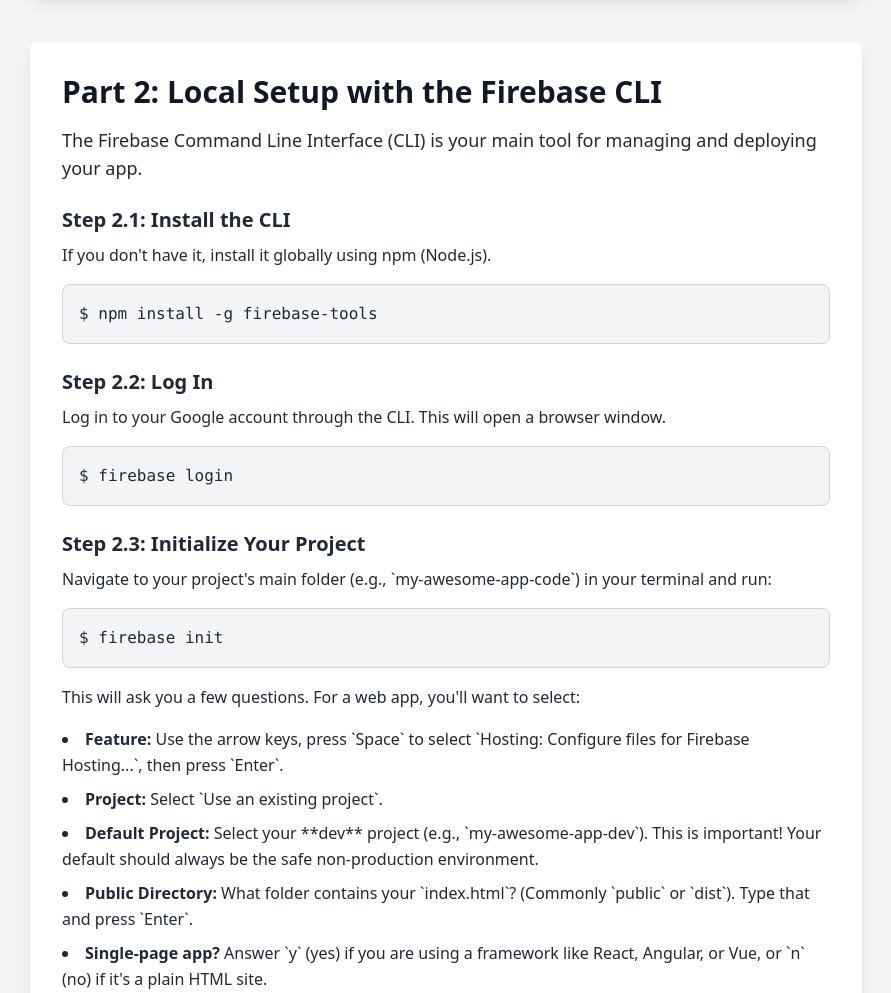
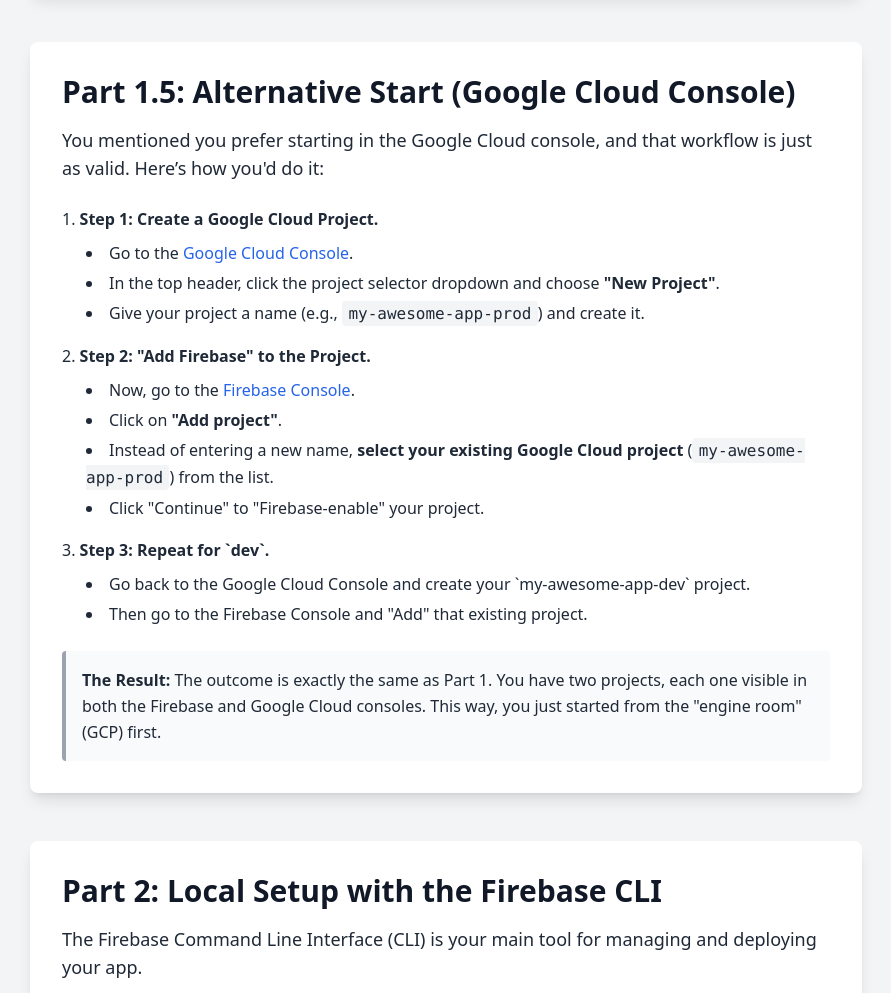
Before and after one commit to servicecoinrwb/development, a plain HTML site: page index.html in a window 1280 px wide. Shown: the part 1140-2133 px from the top of the page, without its empty margins (194-1085 px from the left). Drawn offline with nearby package versions, Linux system fonts and the light colour scheme.

Commit message:
Update index.html

```diff
--- a/index.html
+++ b/index.html
@@ -77,6 +77,41 @@
                     </div>
                 </div>
                 <p class="mt-6 text-sm text-gray-600"><strong>Why?</strong> This completely isolates your production data and authentication from your test environment. You can't accidentally wipe your real users' data if it's in a completely separate project.</p>
+            </section>
+
+            <!-- Part 1.5: Alternative (GCP) Start -->
+            <section class="p-8 bg-white rounded-lg shadow-lg">
+                <h3 class="text-3xl font-bold text-gray-900 mb-4">Part 1.5: Alternative Start (Google Cloud Console)</h3>
+                <p class="text-lg mb-6">You mentioned you prefer starting in the Google Cloud console, and that workflow is just as valid. Here’s how you'd do it:</p>
+                <ol class="list-decimal list-inside space-y-4">
+                    <li>
+                        <strong>Step 1: Create a Google Cloud Project.</strong>
+                        <ul class="list-disc list-inside ml-6 mt-2 space-y-1">
+                            <li>Go to the <a href="https://console.cloud.google.com/" target="_blank" class="text-blue-600 hover:underline">Google Cloud Console</a>.</li>
+                            <li>In the top header, click the project selector dropdown and choose <strong>"New Project"</strong>.</li>
+                            <li>Give your project a name (e.g., <code>my-awesome-app-prod</code>) and create it.</li>
+                        </ul>
+                    </li>
+                    <li>
+                        <strong>Step 2: "Add Firebase" to the Project.</strong>
+                        <ul class="list-disc list-inside ml-6 mt-2 space-y-1">
+                            <li>Now, go to the <a href="https://console.firebase.google.com/" target="_blank" class="text-blue-600 hover:underline">Firebase Console</a>.</li>
+                            <li>Click on <strong>"Add project"</strong>.</li>
+                            <li>Instead of entering a new name, <strong>select your existing Google Cloud project</strong> (<code>my-awesome-app-prod</code>) from the list.</li>
+                            <li>Click "Continue" to "Firebase-enable" your project.</li>
+                        </ul>
+                    </li>
+                    <li>
+                        <strong>Step 3: Repeat for `dev`.</strong>
+                        <ul class="list-disc list-inside ml-6 mt-2 space-y-1">
+                            <li>Go back to the Google Cloud Console and create your `my-awesome-app-dev` project.</li>
+                            <li>Then go to the Firebase Console and "Add" that existing project.</li>
+                        </ul>
+                    </li>
+                </ol>
+                <p class="mt-6 p-4 bg-gray-50 border-l-4 border-gray-400 rounded">
+                    <strong>The Result:</strong> The outcome is exactly the same as Part 1. You have two projects, each one visible in both the Firebase and Google Cloud consoles. This way, you just started from the "engine room" (GCP) first.
+                </p>
             </section>
 
             <!-- Part 2: Local Setup (Firebase CLI) -->
```
